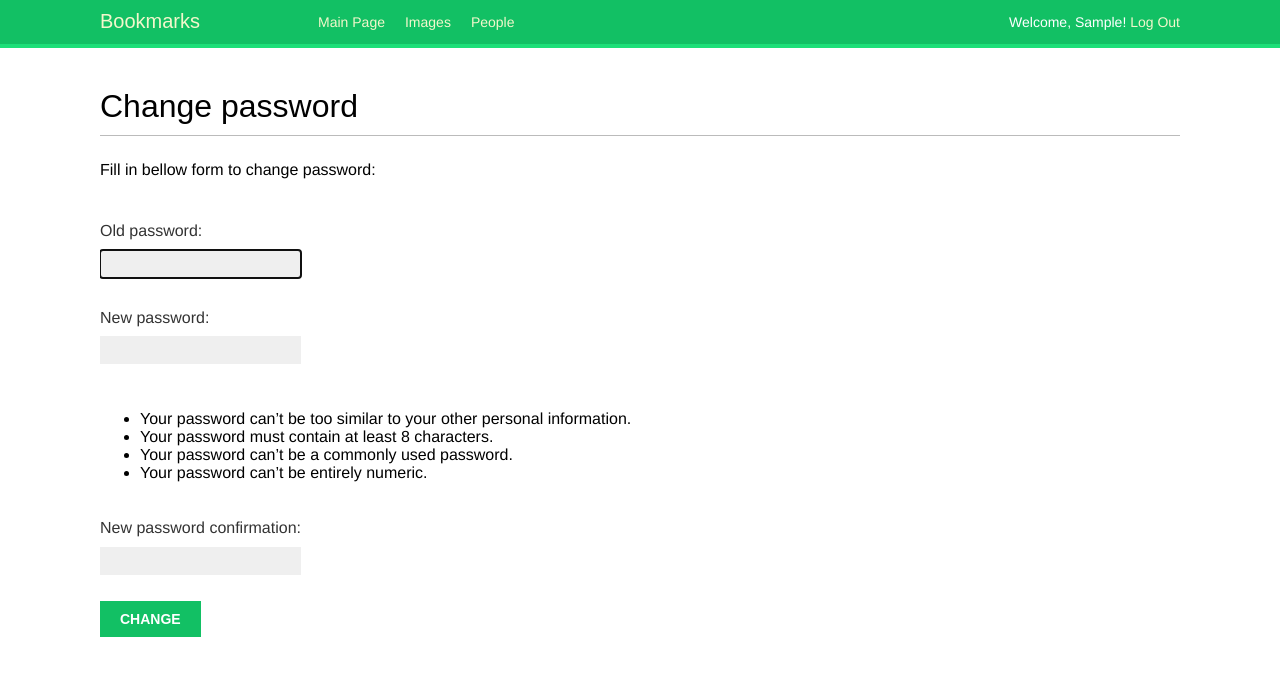
After one commit to KamilFerenc/social-website, a Django app: page /password-change/ in a window 1280 px wide. The commit adds this page. Shown: the top 676 px of the page. Run offline with Django 3.2, Linux system fonts and the light colour scheme; the visitor is signed in with stand-in values (Sample User, id 1); some web fonts are replaced.

Commit message:
Create feature for change password

```diff
--- a/bookmarks/account/templates/registration/logout.html
+++ b/bookmarks/account/templates/registration/logged_out.html
@@ -1,6 +1,6 @@
 {% extends 'base.html' %}
 
-{% block title %}Wylogowywanie{% endblock %}
+{% block title %}Log Out{% endblock %}
 
 {% block content %}
     <h1>Log Out</h1>
--- /dev/null
+++ b/bookmarks/account/templates/registration/password_change_form.html
@@ -0,0 +1,13 @@
+{% extends 'base.html' %}
+
+{% block title %}Change Password {% endblock %}
+
+{% block content %}
+    <h1>Change password</h1>
+    <p> Fill in bellow form to change password:</p>
+    <form action="." method="post">
+        {{ form.as_p }}
+        <p><input type="submit" value="Change"></p>
+        {% csrf_token %}
+    </form>
+{% endblock %}
--- a/bookmarks/account/urls.py
+++ b/bookmarks/account/urls.py
@@ -5,5 +5,5 @@ app_name = 'account'
 urlpatterns = [
     #url(r'login', views.user_login, name='login'),
     url(r'^$', views.main, name='main'),
-    url(r'^dashboard/$', views.dashboard, name='dashboard')
+    url(r'^dashboard/$', views.dashboard, name='dashboard'),
 ]
--- a/bookmarks/bookmarks/settings.py
+++ b/bookmarks/bookmarks/settings.py
@@ -32,13 +32,14 @@ ALLOWED_HOSTS = []
 # Application definition
 
 INSTALLED_APPS = [
-    'django.contrib.admin',
+    'account',
     'django.contrib.auth',
     'django.contrib.contenttypes',
     'django.contrib.sessions',
     'django.contrib.messages',
     'django.contrib.staticfiles',
-    'account'
+    'django.contrib.admin'
+
 ]
 
 MIDDLEWARE = [
--- a/bookmarks/bookmarks/urls.py
+++ b/bookmarks/bookmarks/urls.py
@@ -21,5 +21,10 @@ urlpatterns = [
     path('admin/', admin.site.urls),
     path('', include('account.urls', namespace='account')),
     path('login/', auth_views.LoginView.as_view(template_name='registration/login.html'), name='login'),
-    path('logout/', auth_views.LogoutView.as_view(template_name='registration/logout.html'), name='logout'),
+    path('logout/', auth_views.LogoutView.as_view(template_name='registration/logged_out.html'), name='logout'),
+    path('password-change/', auth_views.PasswordChangeView.
+         as_view(template_name='registration/password_change_form.html'), name='password_change'),
+    path('password-change-done', auth_views.PasswordChangeDoneView.
+         as_view(template_name='registration/password_change_done.html'), name='password_change_done'),
+
 ]
```
Also changed, not shown: bookmarks/account/templates/registration/password_change_done.html (added, +8 -0 lines).
